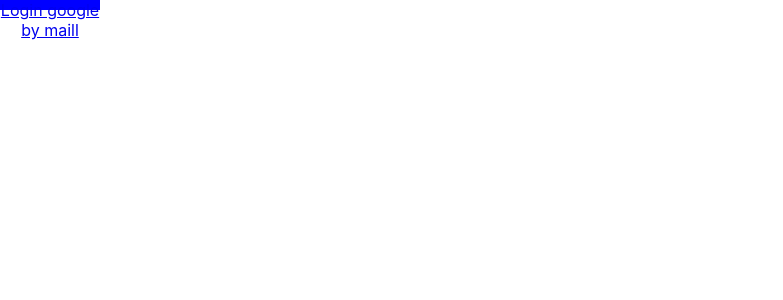
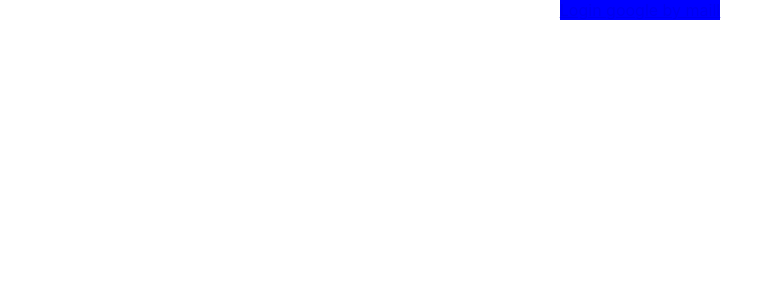
Before and after one commit to Ismaildwi/login-server, a React (Create React App) app: page / in a window 1280 px wide. Shown: the top 300 px of the page, without its empty margins (0-783 px from the left). Built offline with nearby package versions, Linux system fonts and the light colour scheme.

Commit message:
perbaruan

```diff
--- a/src/App.css
+++ b/src/App.css
@@ -1,5 +1,8 @@
 .App {
   text-align: center;
+}
+
+.App a {
   background-color: blue;
   width: 100px;
   height: 10px;
```
